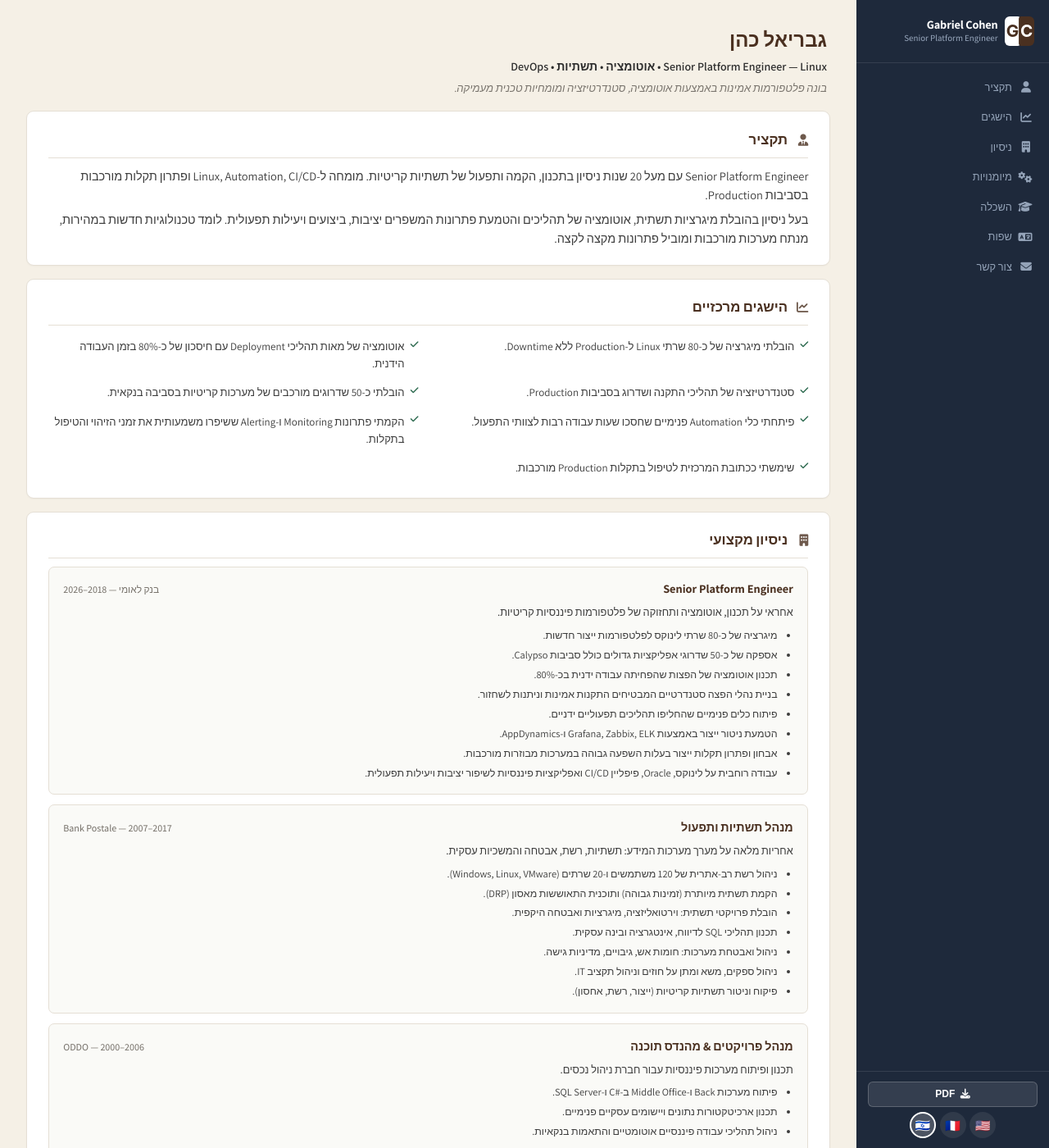
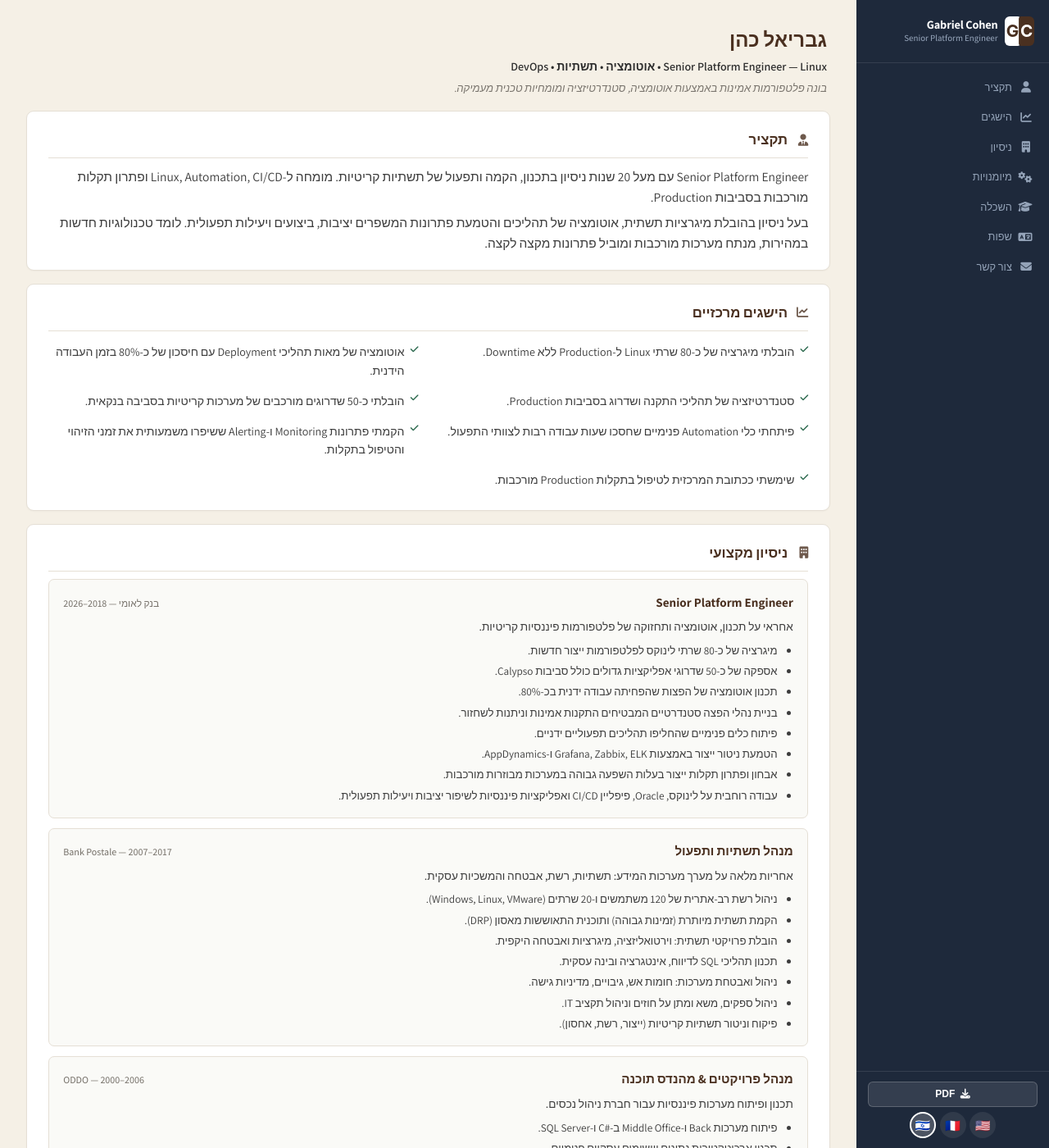
Before and after one commit to gcoh/resume, a Jekyll site: the page built from he/index.md, in a window 1280 px wide and 1400 px high. Shown: the whole window at 82% size. Built offline with Jekyll 4.4.1, drawn with Linux system fonts in a browser that asks for light colours.

Commit message:
Hebrew: increase font sizes across all blocks for better readability with Assistant font

```diff
--- a/_layouts/default.html
+++ b/_layouts/default.html
@@ -634,18 +634,28 @@
             #contact, .bottom-cols:has(#contact) { display: none; }
 
             /* RTL print fixes */
-            [dir="rtl"] body { font-family: 'Assistant', 'Inter', sans-serif; }
+            [dir="rtl"] body { font-family: 'Assistant', 'Inter', sans-serif; font-size: 11.5px; }
             [dir="rtl"] .main { margin-right: 0; }
             [dir="rtl"] .exp-achievements { padding-left: 0; padding-right: 1rem; }
             [dir="rtl"] .exp-item ul { padding-left: 0; padding-right: 0.8rem; }
             [dir="rtl"] #skills { border-left: none; border-right: 3px solid #4a3020; padding-left: 0.55rem; padding-right: 0.7rem; }
         }
 
-        /* RTL */
+        /* RTL — slightly larger base size for Hebrew readability */
         [dir="rtl"] body {
             direction: rtl;
             font-family: 'Assistant', 'Inter', -apple-system, BlinkMacSystemFont, "Segoe UI", Roboto, sans-serif;
+            font-size: 15.5px;
         }
+
+        [dir="rtl"] .achievement-item { font-size: 0.88rem; }
+        [dir="rtl"] .exp-intro { font-size: 0.85rem; }
+        [dir="rtl"] .exp-achievements { font-size: 0.83rem; }
+        [dir="rtl"] .exp-item ul { font-size: 0.81rem; }
+        [dir="rtl"] .exp-highlight-header h3 { font-size: 0.95rem; }
+        [dir="rtl"] .skill-group h3 { font-size: 0.81rem; }
+        [dir="rtl"] .tag { font-size: 0.76rem; }
+        [dir="rtl"] .skill-group .tag { font-size: 0.74rem; }
         [dir="rtl"] .sidebar {
             left: auto;
             right: 0;
```
